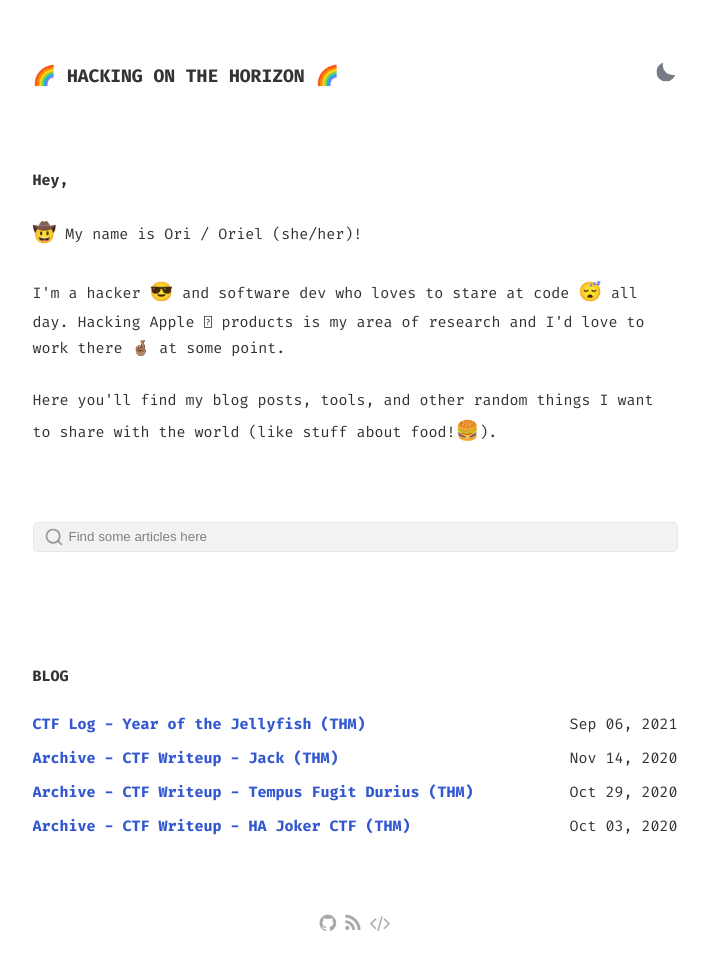
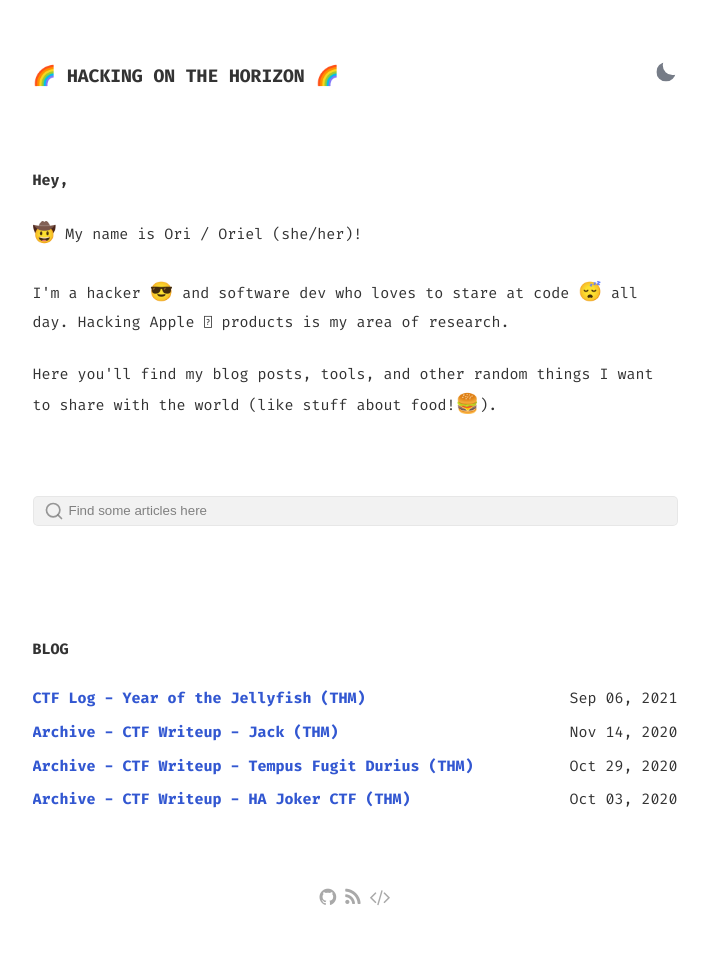
Before and after one commit to OrielOrielOriel/site-old, a Jekyll site: the page built from index.html, in a window 1280 px wide. Shown: the whole page, without its empty margins (285-994 px from the left). Built offline with Jekyll 4.4.1, drawn with Linux system fonts in a browser that asks for light colours; after the commit the page ends 927 px from its top, so only the background shows below that.

Commit message:
Update index.html

```diff
--- a/index.html
+++ b/index.html
@@ -20,7 +20,7 @@
             <a class="emoji">🤠</a> My name is Ori / Oriel (she/her)!
             <br>
             <br>
-            I'm a hacker <a class="emoji">😎</a> and software dev who loves to stare at code <a class="emoji">😴</a> all day. Hacking Apple  products is my area of research and I'd love to work there 🤞🏽 at some point.
+            I'm a hacker <a class="emoji">😎</a> and software dev who loves to stare at code <a class="emoji">😴</a> all day. Hacking Apple  products is my area of research.
             <br>
             <br>
             Here you'll find my blog posts, tools, and other random things I want to
```
